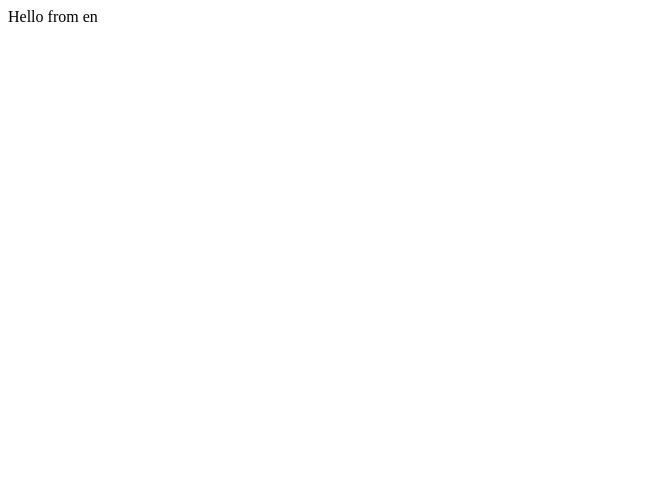
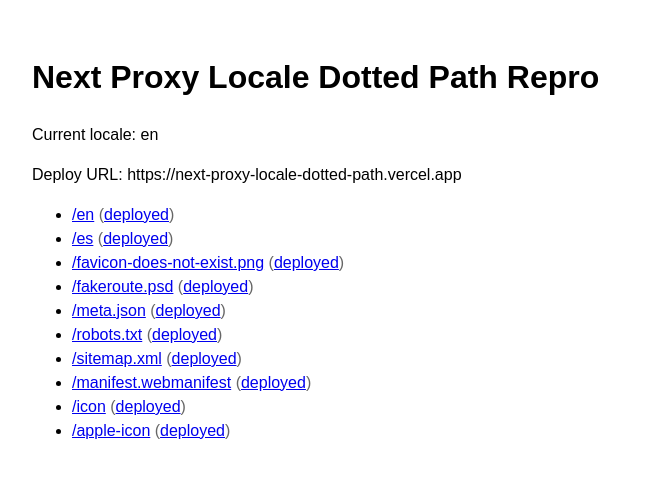
Before and after one commit to derekphilipau/next-proxy-locale-dotted-path, a Next.js app: page / in a window 1280 px wide. Before the commit this address led to /en. Shown: the top 478 px of the page, without its empty margins (0-653 px from the left). Built offline with nearby package versions, Linux system fonts and the light colour scheme.

Commit message:
add next-intl

```diff
--- a/next.config.ts
+++ b/next.config.ts
@@ -1,5 +1,8 @@
+import createNextIntlPlugin from 'next-intl/plugin'
 import type { NextConfig } from 'next'
 
 const nextConfig: NextConfig = {}
 
-export default nextConfig
+const withNextIntl = createNextIntlPlugin()
+
+export default withNextIntl(nextConfig)
--- a/package.json
+++ b/package.json
@@ -11,6 +11,7 @@
     "@types/react": "^19.2.14",
     "@types/react-dom": "^19.2.3",
     "next": "^16.2.0",
+    "next-intl": "^4.8.3",
     "react": "^19.2.4",
     "react-dom": "^19.2.4",
     "typescript": "^5.9.3"
--- a/src/app/[locale]/layout.tsx
+++ b/src/app/[locale]/layout.tsx
@@ -1,5 +1,6 @@
 import { notFound } from 'next/navigation'
 import type { Metadata } from 'next'
+import { setRequestLocale } from 'next-intl/server'
 import type { ReactNode } from 'react'
 
 const SUPPORTED = new Set(['en', 'es'])
@@ -18,6 +19,8 @@ export default async function LocaleLayout({
   if (!SUPPORTED.has(locale)) {
     notFound()
   }
+
+  setRequestLocale(locale)
 
   return (
     <html lang={locale}>
--- a/src/app/[locale]/page.tsx
+++ b/src/app/[locale]/page.tsx
@@ -1,3 +1,5 @@
+import { ReproHome } from '@/components/repro-home'
+
 type LocaleParams = Promise<{ locale: string }>
 
 export default async function LocalePage({
@@ -7,5 +9,5 @@ export default async function LocalePage({
 }) {
   const { locale } = await params
 
-  return <main>Hello from {locale}</main>
+  return <ReproHome locale={locale} />
 }
--- /dev/null
+++ b/src/app/page.tsx
@@ -0,0 +1,5 @@
+import { ReproHome } from '@/components/repro-home'
+
+export default function HomePage() {
+  return <ReproHome locale="en" />
+}
--- /dev/null
+++ b/src/components/repro-home.tsx
@@ -0,0 +1,25 @@
+import { DEPLOY_URL, TEST_PATHS } from '@/lib/repro-links'
+
+export function ReproHome({ locale }: { locale: string }) {
+  return (
+    <main style={{ fontFamily: 'sans-serif', padding: 24, lineHeight: 1.5 }}>
+      <h1>Next Proxy Locale Dotted Path Repro</h1>
+      <p>Current locale: {locale}</p>
+      <p>Deploy URL: {DEPLOY_URL}</p>
+      <ul>
+        {TEST_PATHS.map((path) => (
+          <li key={path}>
+            <a href={path}>{path}</a>{' '}
+            <span style={{ color: '#666' }}>
+              (
+              <a href={`${DEPLOY_URL}${path}`} target="_blank" rel="noreferrer">
+                deployed
+              </a>
+              )
+            </span>
+          </li>
+        ))}
+      </ul>
+    </main>
+  )
+}
--- /dev/null
+++ b/src/i18n/request.ts
@@ -0,0 +1,16 @@
+import { getRequestConfig } from 'next-intl/server'
+
+import { routing } from './routing'
+
+export default getRequestConfig(async ({ requestLocale }) => {
+  let locale = await requestLocale
+
+  if (!locale || !routing.locales.includes(locale as 'en' | 'es')) {
+    locale = routing.defaultLocale
+  }
+
+  return {
+    locale,
+    messages: {},
+  }
+})
--- /dev/null
+++ b/src/i18n/routing.ts
@@ -0,0 +1,7 @@
+import { defineRouting } from 'next-intl/routing'
+
+export const routing = defineRouting({
+  locales: ['en', 'es'],
+  defaultLocale: 'en',
+  localePrefix: 'as-needed',
+})
--- /dev/null
+++ b/src/lib/repro-links.ts
@@ -0,0 +1,14 @@
+export const DEPLOY_URL = 'https://next-proxy-locale-dotted-path.vercel.app'
+
+export const TEST_PATHS = [
+  '/en',
+  '/es',
+  '/favicon-does-not-exist.png',
+  '/fakeroute.psd',
+  '/meta.json',
+  '/robots.txt',
+  '/sitemap.xml',
+  '/manifest.webmanifest',
+  '/icon',
+  '/apple-icon',
+] as const
```
Also changed, not shown: src/proxy.ts (+8 -3 lines), 1 other file (tests, documents, lock files or other folders).
